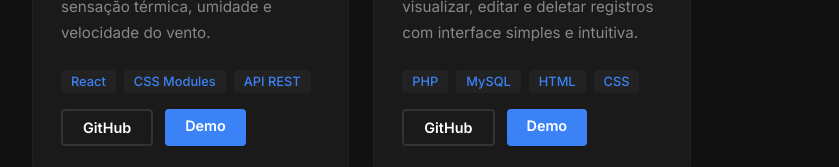
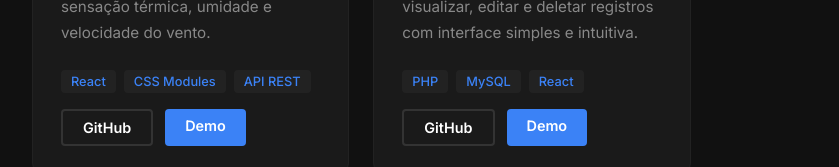
Before and after one commit to guilhermealmeidareact/portfolio-completo, a React (Vite) app: page / in a window 1280 px wide. Shown: the part 2729-2896 px from the top of the page, without its empty margins (108-947 px from the left). Built offline with nearby package versions, Linux system fonts and the light colour scheme.

Commit message:
alteração em tecnologias de um projeto

```diff
--- a/src/components/Projetos.jsx
+++ b/src/components/Projetos.jsx
@@ -43,7 +43,7 @@ const projetos = [
     id: 5,
     nome: "CRUD em PHP",
     descricao: "Sistema web de gerenciamento de usuários desenvolvido com PHP e MySQL. Permite cadastrar, visualizar, editar e deletar registros com interface simples e intuitiva.",
-    tecnologias: ["PHP", "MySQL", "HTML", "CSS"],
+    tecnologias: ["PHP", "MySQL", "React"],
     github: "https://github.com/guilhermealmeidareact/crud-php",
     demo: "https://guilhermealmeida-react.freedev.app/"
 }
```
